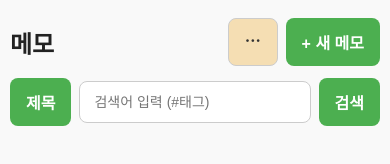
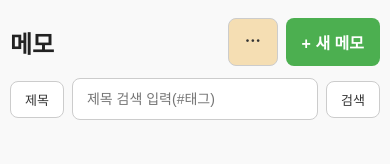
Before and after one commit to teasaaand/memobook, a plain HTML site: page index.html in a window 390 px wide. Drawn offline with Linux system fonts and the light colour scheme.

Commit message:
Update search input placeholder and styles

```diff
--- a/index.html
+++ b/index.html
@@ -98,6 +98,20 @@ button {
 .searchStatus {
   font-size: 14px;
   color: #444;
+}
+
+.searchForm .tab {
+  padding: 10px 18px;
+  border: 1px solid #ccc;
+  border-radius: 8px;
+  background: white;
+  color: #333;
+  font-weight: 500;
+  font-size: 14px;
+}
+
+.searchForm .tab:hover {
+  background-color: #f1f1f1;
 }
 
 .moreBtn {
@@ -448,6 +462,11 @@ textarea::placeholder {
     font-size: 13px;
   }
 
+  .searchForm .tab {
+    padding: 8px 14px;
+    font-size: 13px;
+  }
+
   .copyBtn {
     padding: 8px 14px;
     font-size: 13px;
@@ -501,7 +520,7 @@ textarea::placeholder {
       <div class="searchArea">
         <form class="searchForm" onsubmit="runSearch(event)">
           <button id="searchModeToggle" class="tab" type="button" onclick="toggleSearchMode()">&lt;제목&gt;</button>
-          <input id="searchInput" class="searchInput" type="text" placeholder="검색어 입력 (#태그)" />
+          <input id="searchInput" class="searchInput" type="text" placeholder="제목 검색 입력(#태그)" />
           <button type="submit" class="tab">검색</button>
         </form>
         <div id="searchStatus" class="searchStatus hidden"></div>
@@ -751,16 +770,17 @@ function runSearch(event) {
 
 function renderSearchModeToggle() {
   const toggleBtn = document.getElementById("searchModeToggle");
+  const searchInput = document.getElementById("searchInput");
   if (!toggleBtn) return;
 
   if (state.search.mode === "all") {
     toggleBtn.textContent = "내용";
-    toggleBtn.classList.add("active");
+    if (searchInput) searchInput.placeholder = "내용 검색 입력(#태그)";
     return;
   }
 
   toggleBtn.textContent = "제목";
-  toggleBtn.classList.remove("active");
+  if (searchInput) searchInput.placeholder = "제목 검색 입력(#태그)";
 }
 
 function toggleSearchMode() {
```
